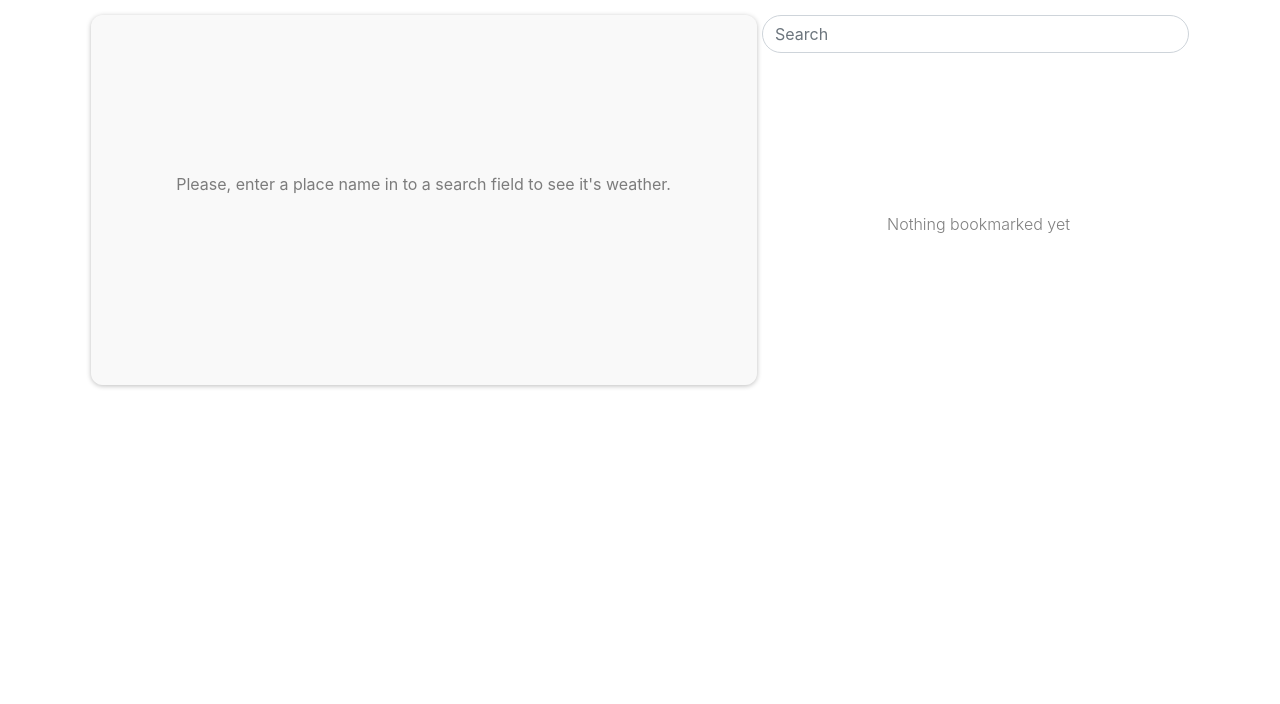
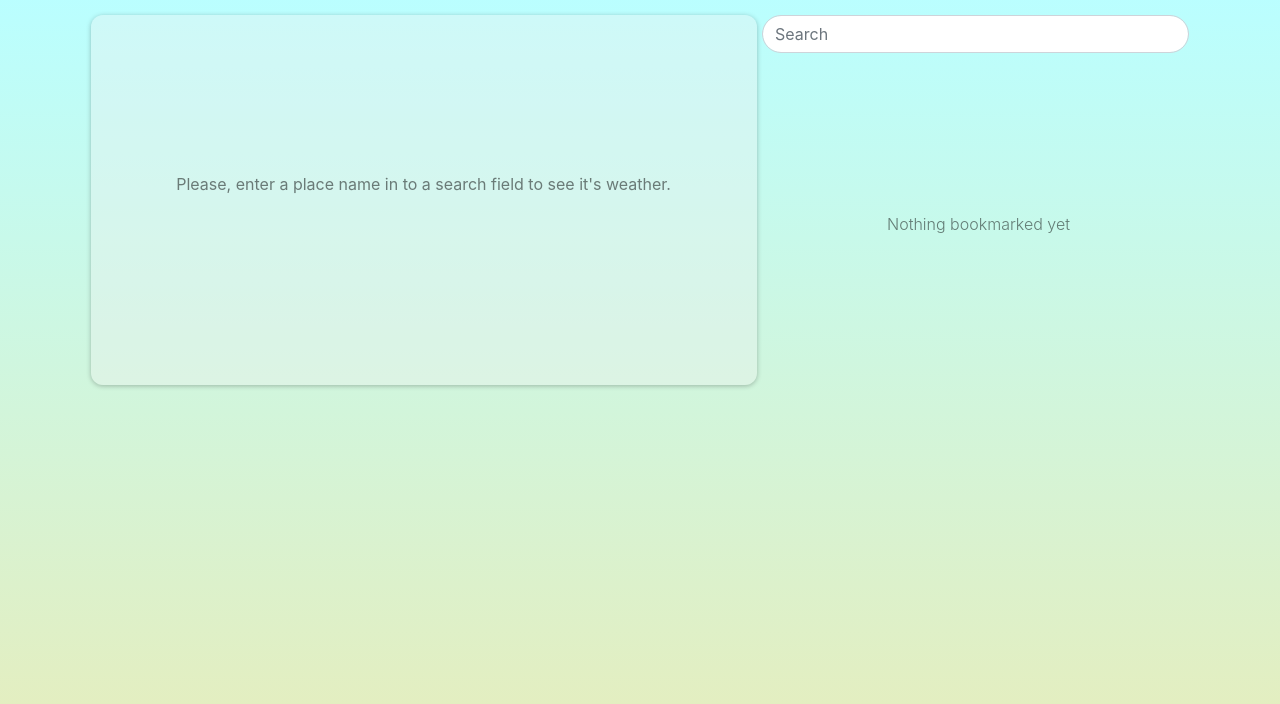
Before and after one commit to Tsereh/almaweather, a React (Create React App) app: page / in a window 1280 px wide. Shown: the top 704 px of the page. Built offline with nearby package versions, Linux system fonts and the light colour scheme.

Commit message:
Add colors

```diff
--- a/public/index.html
+++ b/public/index.html
@@ -7,7 +7,7 @@
       name="viewport"
       content="user-scalable=yes, maximum-scale=1.5, width=device-width, initial-scale=1"
     />
-    <meta name="theme-color" content="#000000" />
+    <meta name="theme-color" content="#befefe" />
     <!--
       manifest.json provides metadata used when your web app is installed on a
       user's mobile device or desktop. See https://developers.google.com/web/fundamentals/web-app-manifest/
--- a/src/App.css
+++ b/src/App.css
@@ -3,34 +3,10 @@
   padding: 15px;
 }
 
-.App-logo {
-  animation: App-logo-spin infinite 20s linear;
-  height: 40vmin;
-  pointer-events: none;
-}
-
-.App-header {
-  background-color: #282c34;
+#root {
+  background-image: linear-gradient(#00fdff45 0%, #afbb0047 100%);
+  height: 100%;
   min-height: 100vh;
-  display: flex;
-  flex-direction: column;
-  align-items: center;
-  justify-content: center;
-  font-size: calc(10px + 2vmin);
-  color: white;
-}
-
-.App-link {
-  color: #61dafb;
-}
-
-@keyframes App-logo-spin {
-  from {
-    transform: rotate(0deg);
-  }
-  to {
-    transform: rotate(360deg);
-  }
 }
 
 .search-field {
@@ -82,7 +58,7 @@
 .bookmark-btn {
   color: #fff;
   background-color: rgba(0, 123, 255, 0.57);
-  border-color: rgba(0, 123, 255, 0.78);
+  border-color: rgb(97, 178, 250);
 }
 
 .bookmark-btn:focus {
@@ -110,6 +86,8 @@
   width: 100%;
   margin-bottom: 5px;
   box-shadow: 0px 1px 5px 0px rgba(0,0,0,0.26);
+  background-color: rgb(97, 178, 250);
+  border-color: rgb(97, 178, 250);
 }
 
 .empty-bm-notifier {
@@ -120,6 +98,10 @@
 
 
 @media only screen  and (min-width : 1224px) {
+  #root {
+    height: 100vh;
+  }
+
   .main-weather {
     width: 60%;
     display: inline-block;
--- a/src/BookmarkedPlaces.js
+++ b/src/BookmarkedPlaces.js
@@ -28,7 +28,7 @@ export class BookmarkedPlaces extends Component {
         return (
             <div className="bookmarked-places">
                 {this.props.savedPlaces.map((savedPlace, key) =>
-                    <Button className="bookmarked-place" color="secondary" key={key} value={savedPlace} onClick={this.handlePlaceClick}>{savedPlace}</Button>
+                    <Button className="bookmarked-place" color="primary" key={key} value={savedPlace} onClick={this.handlePlaceClick}>{savedPlace}</Button>
                 )}
             </div>
         )
```
Also changed, not shown: 1 other file (tests, documents, lock files or other folders).
